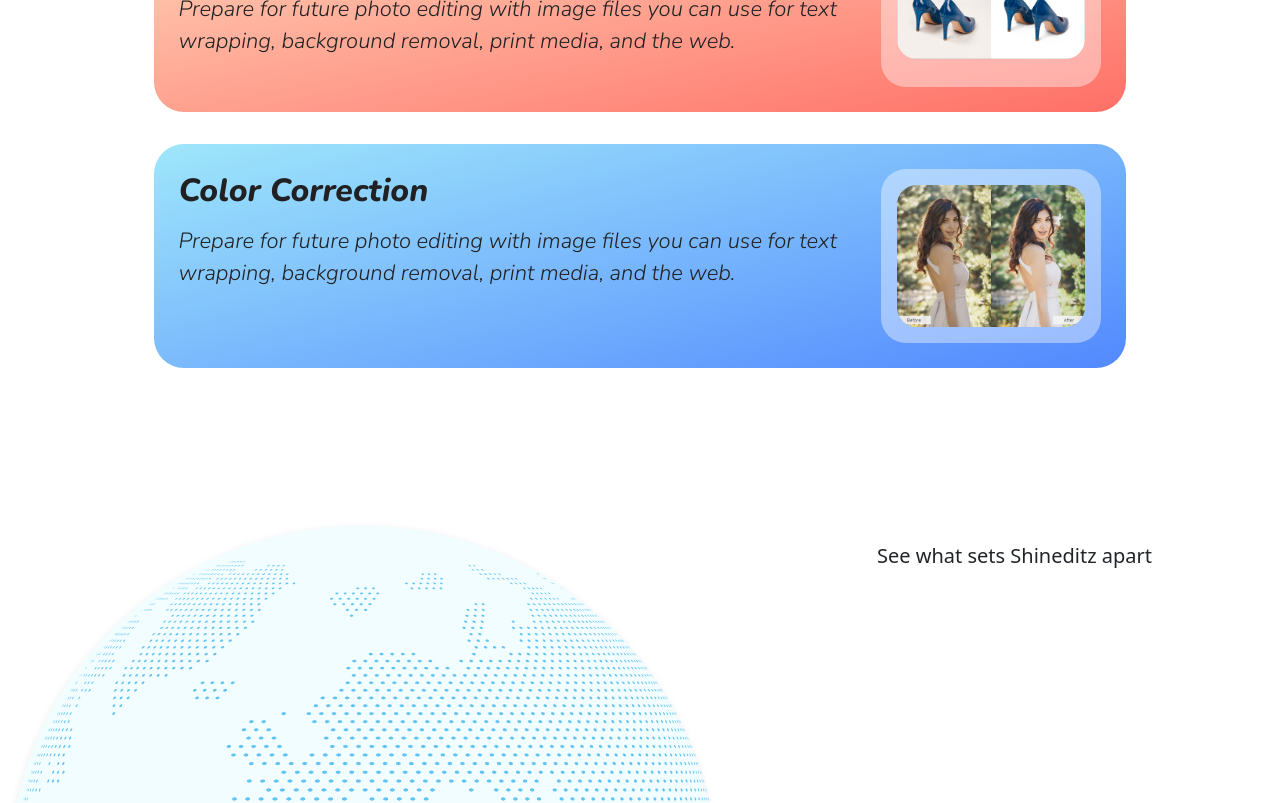
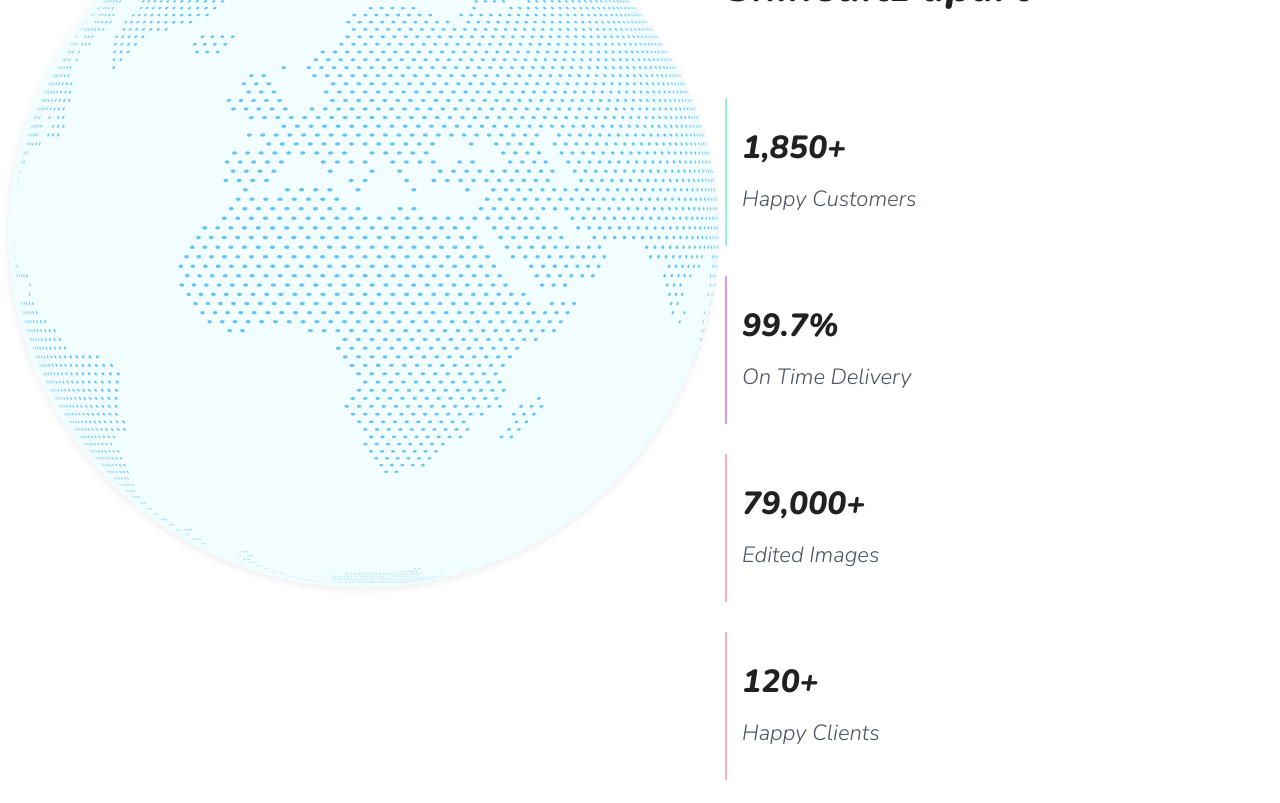
Before and after one commit to Nirmalnio/Shineditz, a React (Create React App) app: page / in a window 1280 px wide. Shown: the part 3480-4283 px from the top of the page. Built offline with nearby package versions, Linux system fonts and the light colour scheme.

Commit message:
hompage added

```diff
--- a/src/index.css
+++ b/src/index.css
@@ -2,12 +2,14 @@
 
 
 body {
-  margin: 0;
+  margin: auto;
   font-family: -apple-system, BlinkMacSystemFont, 'Segoe UI', 'Roboto', 'Oxygen',
     'Ubuntu', 'Cantarell', 'Fira Sans', 'Droid Sans', 'Helvetica Neue',
     sans-serif;
   -webkit-font-smoothing: antialiased;
   -moz-osx-font-smoothing: grayscale;
+  max-width: 1699px;
+
 }
 
 code {
--- a/src/pages/Homepage/Homepage.jsx
+++ b/src/pages/Homepage/Homepage.jsx
@@ -52,6 +52,11 @@ const services = [
   },
 
 ]
+
+
+
+
+
 
 
   return (
@@ -144,7 +149,7 @@ const services = [
               <h3>The image editing services you need</h3>
               <p> Experience Personalized and Creative Photo Retouching by our Skilled Editors,
                  Using Innovative Techniques that Produce Standout Results</p>
-              <div>
+              <div className='serivescardContainer'>
                {services.map((item,id)=>{
                 return(
                 <div className='servisecard' key={id} style={{background:`${item?.background}`}}>
@@ -168,11 +173,31 @@ const services = [
        <img src={global} alt="" />
 
         <div className='mt-4'>
-               <h5>See what sets Shineditz apart</h5>
+               <h5 className='globalrighttxt'>See what sets Shineditz apart</h5>
 
                <div className='globalgird'>
+                      <div className='globalservcard1'>
+                        <b className='glob-count'>1,850+</b>
+                        <p className='glob-text'>Happy Customers</p>
+                      </div>
+                      <div className='globalservcard2'>
+                        <b className='glob-count'>99.7%</b>
+                        <p className='glob-text'>On Time Delivery</p>
+                      </div>
+                      <div className='globalservcard3'>
+                        <b className='glob-count'>79,000+</b>
+                        <p className='glob-text'>Edited Images</p>
+                      </div>
+                      <div className='globalservcard3'>
+                        <b className='glob-count'>120+</b>
+                        <p className='glob-text'>Happy Clients</p>
+                      </div>
+               </div>
+        </div>
 
-               </div>
+
+        <div className='pricingplanDiv'>
+
         </div>
         </div>
 
--- a/src/pages/Homepage/homepage.css
+++ b/src/pages/Homepage/homepage.css
@@ -206,6 +206,19 @@ margin-bottom: 10px;
     margin-bottom: 30px;
 }
 
+
+.serivescardContainer{
+    /* height: 700px;  */
+    /* overflow-y: scroll; */
+    scroll-behavior: smooth;
+    margin-top: 130px;
+}
+
+.serivescardContainer::-webkit-scrollbar {
+    display: none;
+  }
+
+
 .servisecard{
     border-radius: 30px;
     backdrop-filter: blur(10px);
@@ -213,10 +226,15 @@ margin-bottom: 10px;
     display: flex;
     justify-content: space-between;
     background: linear-gradient(168.36deg, #FFEBCC -22.35%, #FF5A55 121.11%), rgba(237, 237, 237, 0.2);
-    margin: 4vh 0;
+    margin-bottom: 20px;
+    height: 200px;
+    margin-top: -132px;
+    transition: transform 0.4s ease-in-out;
 }
 
-
+.servisecard:hover {
+    transform: translateY(-120px);
+  }
 .servicetxts h5{
     font-family: 'Nunito';
     font-style: normal;
@@ -264,6 +282,60 @@ align-items: center;
     margin-right: 10vw;
 }
 
+.globalrighttxt{
+    font-family: 'Nunito';
+    font-style: normal;
+    font-weight: 900;
+    font-size: 42px;
+    line-height: 60px;
+    color: #212123;
+}
+.globalgird{
+    display: grid;
+    grid-template-columns: repeat(auto-fill, minmax(260px, 1fr)) !important;
+    gap: 30px;
+    margin-top: 10vh;
+}
+.globalservcard1{
+        border-left: 2.8px solid #95F3D9;
+        padding: 15px;
+}
+.globalservcard2{
+    border-left: 2.8px solid #D499ED;
+    padding: 15px;
+}
+.globalservcard3{
+    border-left: 2.8px solid #FFADBA;
+    padding: 15px;
+}
+
+.globalservcard4{
+    border-left: 2.8px solid #8E84FF;
+    padding: 15px;
+}
+
+.glob-count{
+    font-family: 'Nunito';
+    font-style: normal;
+    font-weight: 700;
+    font-size: 32px;
+    line-height: 70px;
+    color: #212123;
+}
+.glob-text{
+    font-family: 'Nunito';
+font-style: normal;
+font-weight: 400;
+font-size: 22px;
+line-height: 32px;
+/* identical to box height, or 145% */
+
+
+color: #4B5563;
+}
+
 @media screen and (max-width: 980px){
 
+
+
 }
```
